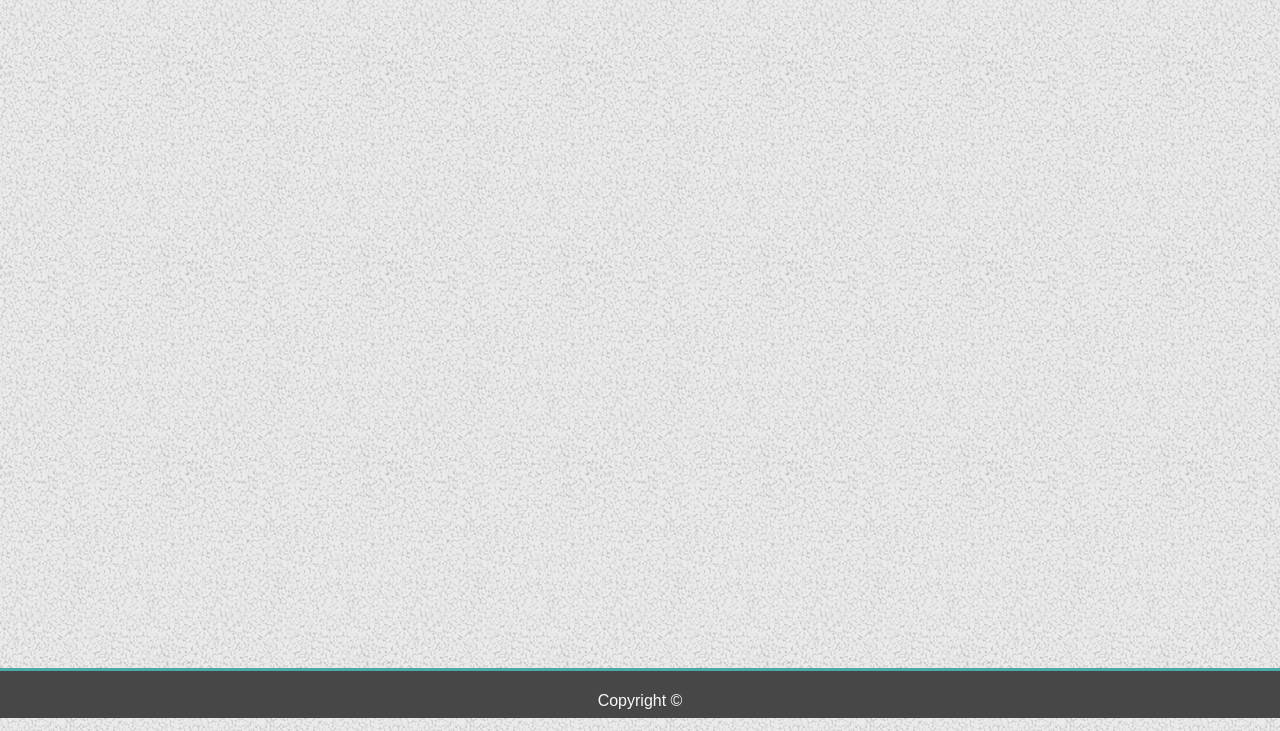
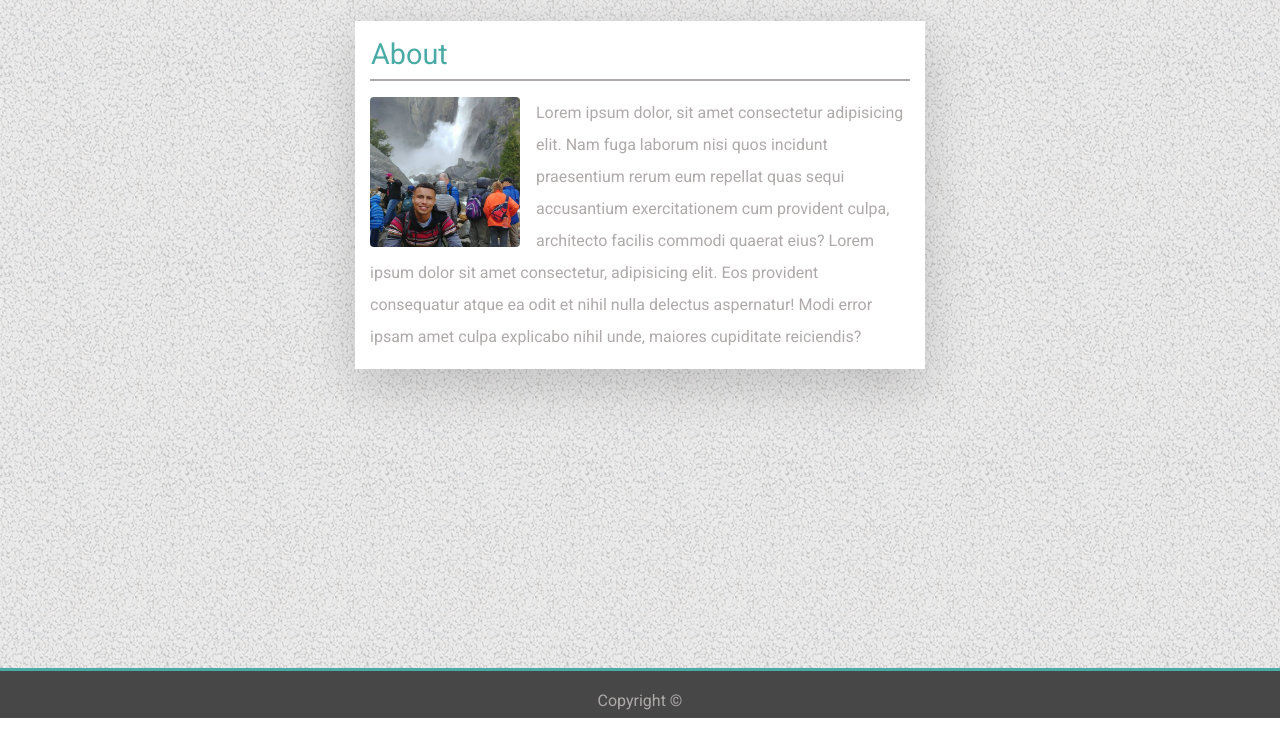
Before and after one commit to LawrenceRush/Bootstrap-Portfolio, a plain HTML site: page index.html in a window 1280 px wide. Shown: the part 82-813 px from the top of the page. Drawn offline with nearby package versions, Linux system fonts and the light colour scheme.

Commit message:
Added a all the image files and formatted the index page

```diff
--- a/assets/style.css
+++ b/assets/style.css
@@ -1,5 +1,5 @@
 body{
-    font-family: "apercu",sans-serif;
+    font-family: 'Roboto', sans-serif;
     background-image: url("photos/gravel.png");
 }
 
@@ -24,7 +24,7 @@ body{
 
 .footer{
 
-  position: absolute;
+  position: fixed;
   bottom: 0;
   width: 100%;
   height: 50px;
@@ -38,3 +38,35 @@ body{
     border-width:3px !important;
     border-color: #4AAAA5 !important;
 }
+
+.aqua-color{
+    color:  #4AAAA5;
+
+}
+
+h2{
+    font-size: 1.2em !important;
+}
+
+.border-div{
+    height: 2px;
+    background-color: rgb(175, 170, 170);
+    width: 100%;
+}
+
+.size-adjust{
+    height: 150px;
+    width: 150px;
+}
+
+.pull-left{
+    float: left;
+}
+
+.lh-2em{
+    line-height: 2em
+}
+
+.remove-mb{
+    margin-bottom: 0 !important;
+}
--- a/index.html
+++ b/index.html
@@ -10,23 +10,24 @@
     <link rel="stylesheet" href="https://stackpath.bootstrapcdn.com/bootstrap/4.3.1/css/bootstrap.min.css"
         integrity="sha384-ggOyR0iXCbMQv3Xipma34MD+dH/1fQ784/j6cY/iJTQUOhcWr7x9JvoRxT2MZw1T" crossorigin="anonymous">
     <link rel="stylesheet" href="assets/style.css">
+    <link href="https://fonts.googleapis.com/css?family=Roboto&display=swap" rel="stylesheet">
     <title>Hello, world!</title>
 </head>
 
 <body>
 
-<div id ="header" class=" container-fluid pt-2 ">
+    <div id="header" class=" container-fluid pt-2 ">
         <div class="row">
             <div class="col-1"></div>
             <div class="col-5">
-    <h1 class = "p-2 d-inline-block mb-0 mt" >Lawrence Rush</h1>
+                <h1 class="p-2 d-inline-block mb-0 mt">Lawrence Rush</h1>
             </div>
             <div class="col-5 pt-3 height-adjustment ">
                 <ul class="nav justify-content-end ">
                     <li class="nav-item border-right">
                         <a class="nav-link active grey" href="#">About</a>
                     </li>
-        <li class="nav-item border-right" >
+                    <li class="nav-item border-right">
                         <a class="nav-link grey" href="#">Porforlio</a>
                     </li>
                     <li class="nav-item">
@@ -39,13 +40,28 @@
         </div>
     </div>
 
-<div class="container overflow-auto bg-white ">
-    yo
+    <div class="container">
+        <div class="row">
+            <div class="col-3"></div>
+            <div class=" col-6 overflow-auto bg-white mt-5 shadow-lg  ">
+                <div class="row px-3 pt-3 aqua-color h4">
+                    <h2 class ="remove-mb">About</h2>
+                </div>
+                <div class="row border-div mx-auto"></div>
+                <div class="row mt-3">
+                    <div class="col-12">
+                        <div class="pull-left"><img class = "size-adjust mr-3 rounded" src="assets/photos/My-Photo.jpg" /></div>
+                        <p class="grey lh-2em" > Lorem ipsum dolor, sit amet consectetur adipisicing elit. Nam fuga laborum nisi quos incidunt praesentium rerum eum repellat quas sequi accusantium exercitationem cum provident culpa, architecto facilis commodi quaerat eius? Lorem ipsum dolor sit amet consectetur, adipisicing elit. Eos provident consequatur atque ea odit et nihil nulla delectus aspernatur! Modi error ipsam amet culpa explicabo nihil unde, maiores cupiditate reiciendis?</p>
+                    </div>
+                </div>
+            </div>
+            <div class="col-3"></div>
+        </div>
     </div>
 
     <footer class="footer">
         <div class="container-fluid text-center border-top border-3">
-        <span class="text-light">Copyright &copy;</span>
+            <span class="grey">Copyright &copy;</span>
         </div>
     </footer>
 
```
Also changed, not shown: assets/photos/My-Photo.jpg (added), assets/photos/placeholder1.jpg (added), assets/photos/placeholder2.jpg (added), assets/photos/placeholder3.jpg (added), assets/photos/placeholder4.jpg (added), assets/photos/placeholder5.jpg (added). Lines whose indentation alone changed are shown as unchanged.
